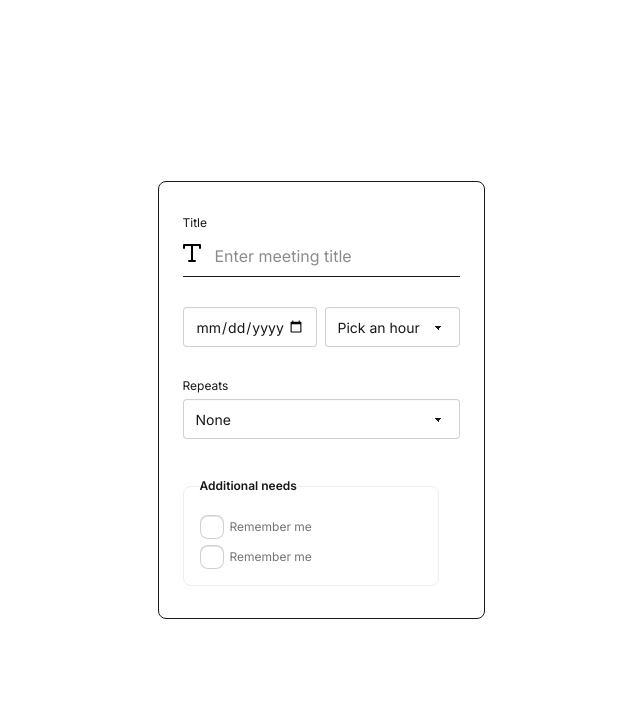
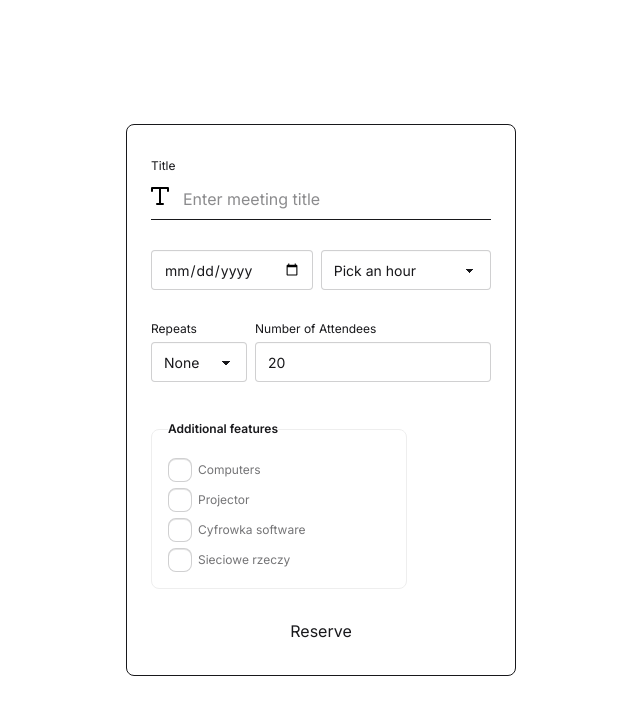
Before and after one commit to mbrzezawski/Classroom_reservation, a React (Vite) app in the folder frontend/: page /reserve in a window 1280 px wide. Shown: the top 714 px of the page, without its empty margins (319-959 px from the left). Built offline with nearby package versions, Linux system fonts and the light colour scheme.

Commit message:
reservation form ready

```diff
--- a/frontend/src/components/main-page/reservation-form/reservation-form.tsx
+++ b/frontend/src/components/main-page/reservation-form/reservation-form.tsx
@@ -1,28 +1,58 @@
 import InputTextBox from "../../utils/input-textbox";
 import Letter from "../../icons/letter";
-
-const meetingHours = [
-  { value: "08:00", label: "08:00 - 09:30" },
-  { value: "09:45", label: "09:45 - 11:15" },
-  { value: "11:30", label: "11:30 - 13:00" },
-  { value: "13:15", label: "13:15 - 14:45" },
-  { value: "15:00", label: "15:00 - 16:30" },
-  { value: "16:45", label: "16:45 - 18:15" },
-  { value: "18:30", label: "18:30 - 20:00" },
-];
+import { meetingHours } from "../../../data/reservation/meeting-hours";
+import { roomFeatures } from "../../../data/reservation/room-features";
+import { FormProvider, useForm } from "react-hook-form";
+type ReservationFormValues = {
+  title: string;
+  date: string; // ISO format: "2024-06-10"
+  hour: string; // to jest godzina początkowa (zakladam ze zajecia zawsze trwaja 1,5h ale to mozna i tak latwo zmienic)
+  repeats: string;
+  atendees: number;
+  features: string[];
+};
 
 const ReservationForm = () => {
+  const methods = useForm({
+    defaultValues: {
+      title: "",
+      date: "",
+      hour: "",
+      repeats: "None",
+      atendees: 20,
+      features: [],
+    },
+  });
+  const onSubmit = (data: ReservationFormValues) => {
+    console.log("Form submitted:", data);
+  };
+  const { register, handleSubmit } = methods;
   return (
-    <form className="flex flex-col border px-6 py-8 gap-[30px] rounded-[8px]">
+    <FormProvider {...methods}>
+      <form
+        onSubmit={handleSubmit(onSubmit)}
+        className="flex flex-col border px-6 py-8 gap-[30px] rounded-[8px]"
+      >
         <InputTextBox
           label="Title"
           placeholder="Enter meeting title"
           icon={<Letter />}
+          {...register("title", { required: "Title is required" })}
         ></InputTextBox>
         <div className="flex flex-row gap-2">
-        <input type="date" className="input" name="meetingDate" required />
-        <select className="select" name="meetingHour" required>
-          <option value="" disabled selected>
+          <input
+            type="date"
+            className="input focus:outline-none"
+            required
+            {...register("date", { required: "Date is required" })}
+          />
+          <select
+            className="select focus:outline-none"
+            required
+            defaultValue=""
+            {...register("hour", { required: "Hour is required" })}
+          >
+            <option value="" disabled hidden>
               Pick an hour
             </option>
             {meetingHours.map((hour) => (
@@ -32,28 +62,50 @@ const ReservationForm = () => {
             ))}
           </select>
         </div>
+        <div className="flex flex-row gap-2">
           <div className="flex flex-col gap-1">
             <label className="text-[12px]">Repeats</label>
-        <select className="select" name="repeatType">
-          <option value="" disabled selected>
-            None
-          </option>
+            <select
+              className="select focus:outline-none"
+              defaultValue="None"
+              {...register("repeats")}
+            >
+              <option>None</option>
               <option>Weekly</option>
               <option>Monthly</option>
             </select>
           </div>
+          <div className="flex flex-col gap-1">
+            <label className="text-[12px]">Number of Attendees</label>
+            <input
+              type="number"
+              className="input focus:outline-none"
+              placeholder="Enter number"
+              defaultValue=""
+              min={1}
+              {...register("atendees", {
+                required: "Number of atendees is required",
+              })}
+            />
+          </div>
+        </div>
         <fieldset className="fieldset bg-base-100 border-base-300 rounded-box w-64 border p-4">
-        <legend className="fieldset-legend">Additional needs</legend>
-        <label className="label">
-          <input type="checkbox" className="checkbox" />
-          Remember me
+          <legend className="fieldset-legend">Additional features</legend>
+          {roomFeatures.map((feature) => (
+            <label className="label" key={feature.value}>
+              <input
+                type="checkbox"
+                className="checkbox"
+                value={feature.value}
+                {...register("features")}
+              />
+              {feature.label}
             </label>
-        <label className="label">
-          <input type="checkbox" className="checkbox" />
-          Remember me
-        </label>
+          ))}
         </fieldset>
+        <button type="submit">Reserve</button>
       </form>
+    </FormProvider>
   );
 };
 
--- /dev/null
+++ b/frontend/src/data/reservation/meeting-hours.ts
@@ -0,0 +1,9 @@
+export const meetingHours = [
+  { value: "08:00", label: "08:00 - 09:30" },
+  { value: "09:45", label: "09:45 - 11:15" },
+  { value: "11:30", label: "11:30 - 13:00" },
+  { value: "13:15", label: "13:15 - 14:45" },
+  { value: "15:00", label: "15:00 - 16:30" },
+  { value: "16:45", label: "16:45 - 18:15" },
+  { value: "18:30", label: "18:30 - 20:00" },
+];
--- /dev/null
+++ b/frontend/src/data/reservation/room-features.ts
@@ -0,0 +1,6 @@
+export const roomFeatures = [
+  { value: "computers", label: "Computers" },
+  { value: "projector", label: "Projector" },
+  { value: "software", label: "Cyfrowka software" },
+  { value: "network", label: "Sieciowe rzeczy" }
+];
```
Lines whose indentation alone changed are shown as unchanged.
